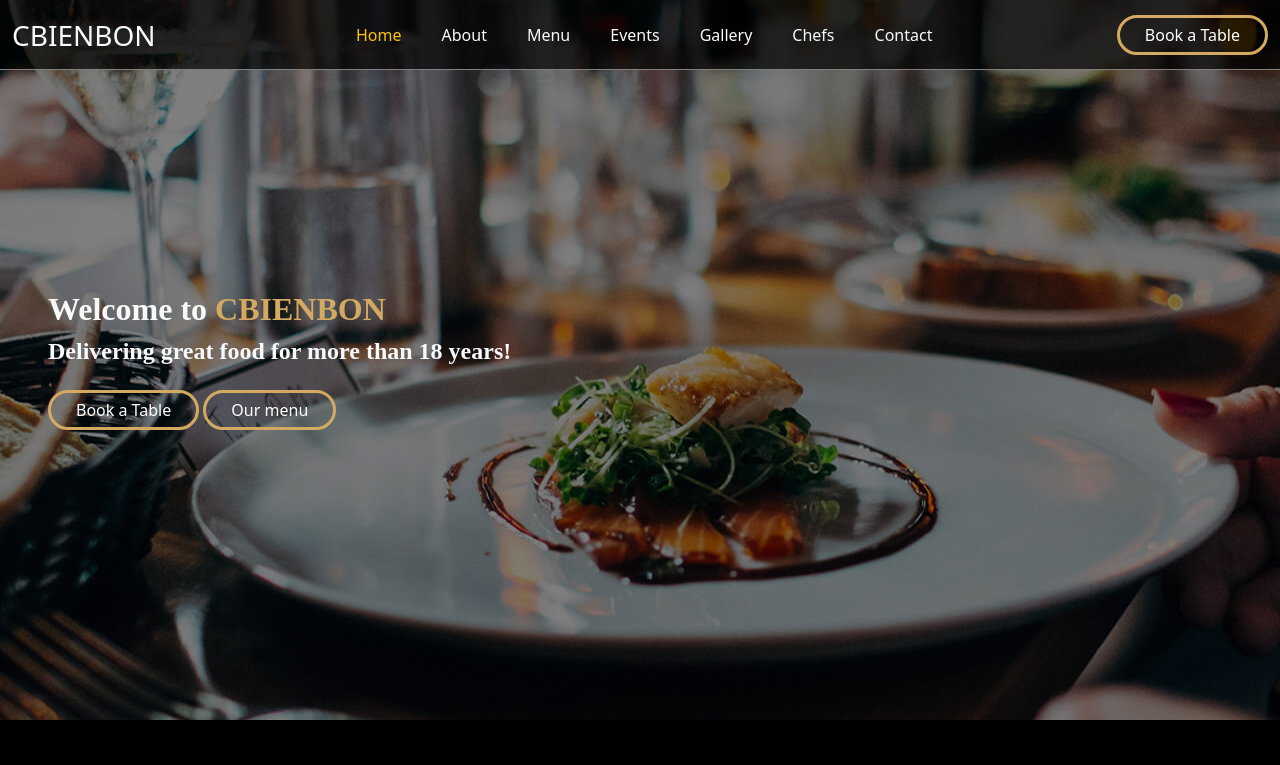
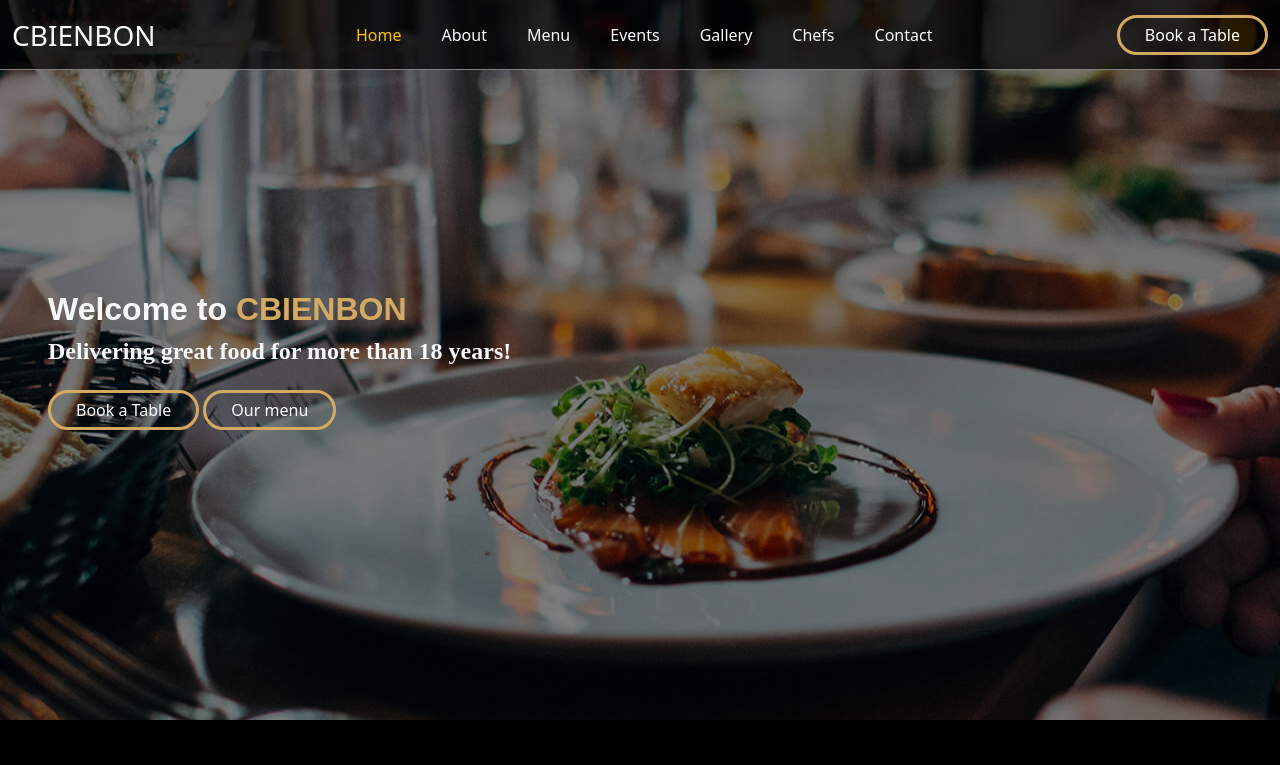
Before and after one commit to GrandeGH/Projet-CBienBon, a website: page index.html in a window 1280 px wide. Shown: the top 765 px of the page. Drawn offline with nearby package versions, Linux system fonts and the light colour scheme.

Commit message:
42 home modif

```diff
--- a/src/sass/modules/_style.scss
+++ b/src/sass/modules/_style.scss
@@ -58,6 +58,10 @@ nav {
 
 // ----- Home -------------------------------------------
 
+h2:nth-of-type(1) {
+    font-family: Arial, Helvetica, sans-serif;
+}
+
 .section1 {
     height: 100%;
     height: 45em;
@@ -102,7 +106,6 @@ nav {
 
 .imgabout {
     transition: 0.5s;
-
 }
 
 .flèche-haut {
```
Also changed, not shown: public/css/app.css, 1 other file.
